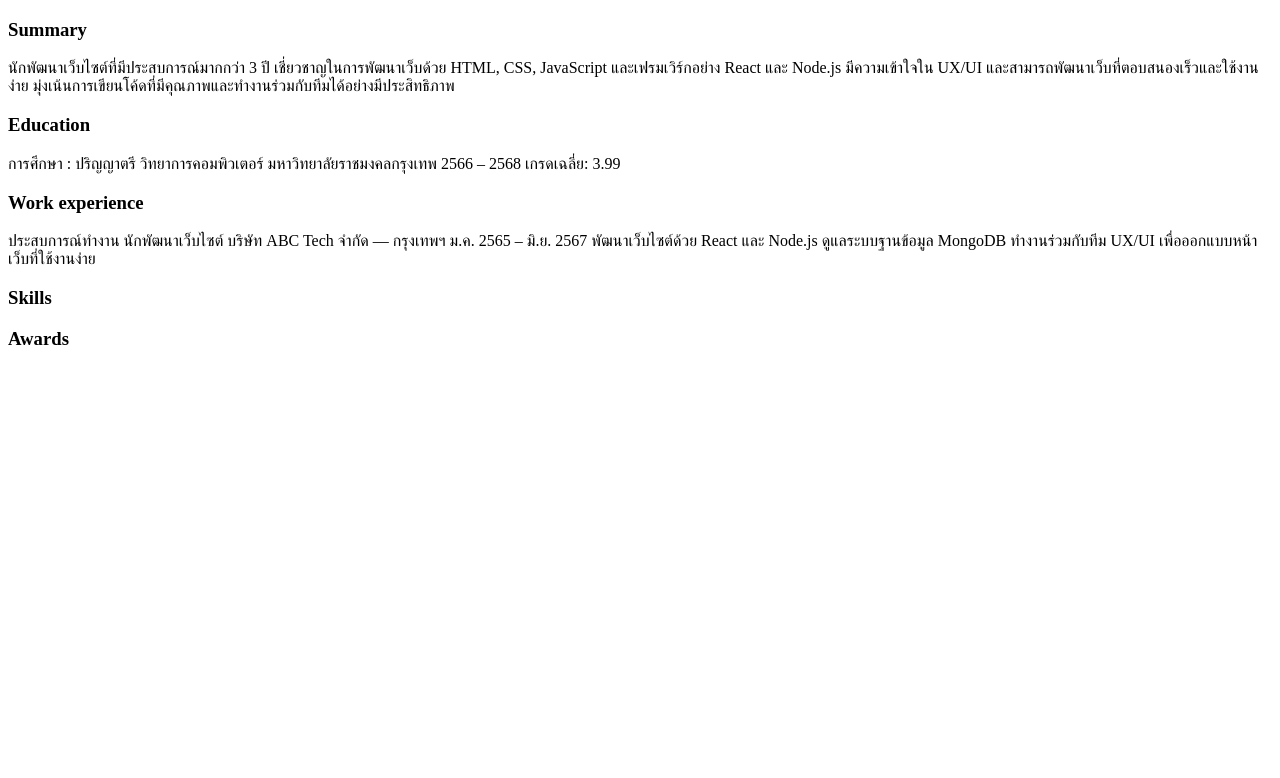
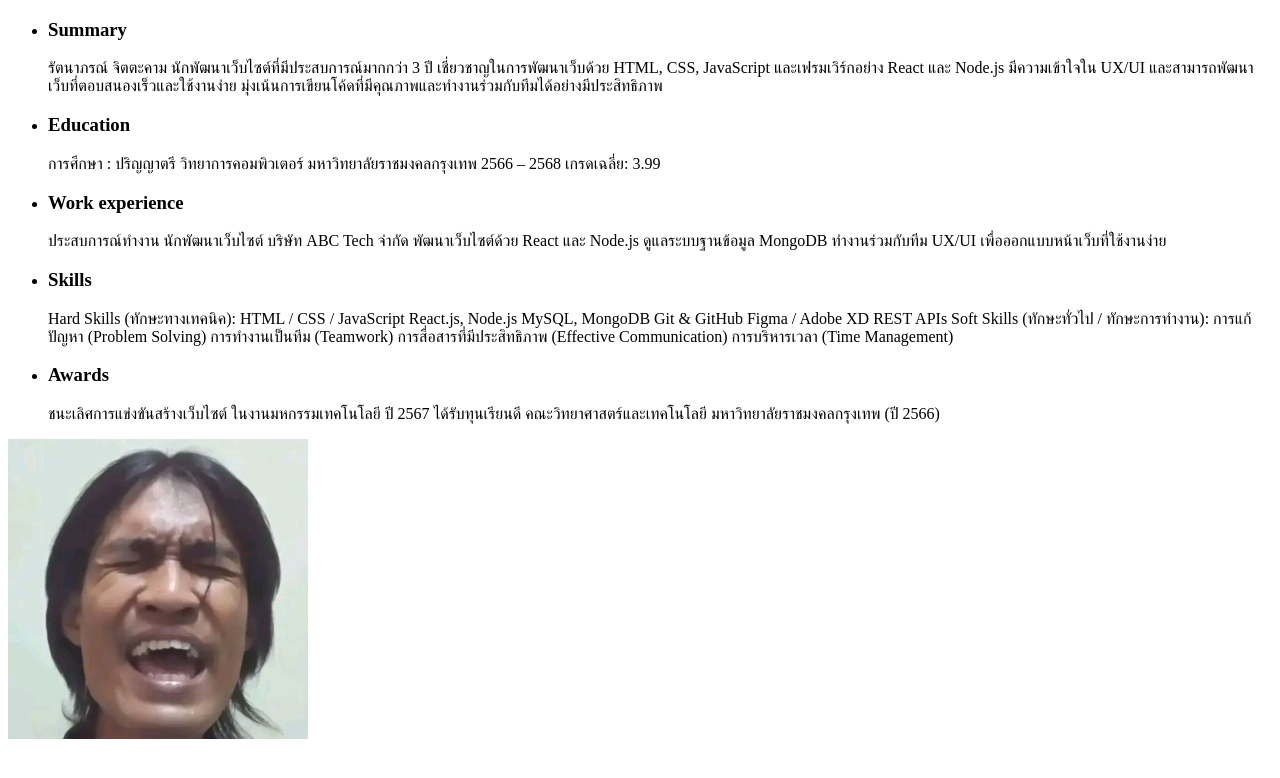
Before and after one commit to rattanaporn1/fild-resume, a plain HTML site: page index.html in a window 1280 px wide. Drawn offline with Linux system fonts and the light colour scheme.

Commit message:
Add files via upload

```diff
--- a/index.html
+++ b/index.html
@@ -6,26 +6,56 @@
     <title>My Resume</title>
 </head>
 <body>
-    <h3>Summary </h3>
+    <ul>
+    <li><h3>Summary </h3>
+    รัตนาภรณ์ จิตตะคาม
     นักพัฒนาเว็บไซต์ที่มีประสบการณ์มากกว่า 3 ปี เชี่ยวชาญในการพัฒนาเว็บด้วย HTML, CSS, JavaScript
     และเฟรมเวิร์กอย่าง React และ Node.js มีความเข้าใจใน UX/UI และสามารถพัฒนาเว็บที่ตอบสนองเร็วและใช้งานง่าย
-    มุ่งเน้นการเขียนโค้ดที่มีคุณภาพและทำงานร่วมกับทีมได้อย่างมีประสิทธิภาพ
-    <h3>Education </h3>
+    มุ่งเน้นการเขียนโค้ดที่มีคุณภาพและทำงานร่วมกับทีมได้อย่างมีประสิทธิภาพ</li>
+    <li><h3>Education </h3>
     การศึกษา : ปริญญาตรี วิทยาการคอมพิวเตอร์
 มหาวิทยาลัยราชมงคลกรุงเทพ 2566 – 2568
-เกรดเฉลี่ย: 3.99
-    <h3>Work experience</h3>
+เกรดเฉลี่ย: 3.99</li>
+    <li><h3>Work experience</h3>
     ประสบการณ์ทำงาน
 นักพัฒนาเว็บไซต์
-บริษัท ABC Tech จำกัด — กรุงเทพฯ
-ม.ค. 2565 – มิ.ย. 2567
+บริษัท ABC Tech จำกัด
 
 พัฒนาเว็บไซต์ด้วย React และ Node.js
 
 ดูแลระบบฐานข้อมูล MongoDB
 
-ทำงานร่วมกับทีม UX/UI เพื่อออกแบบหน้าเว็บที่ใช้งานง่าย
-    <h3>Skills</h3>
-    <h3>Awards</h3>
+ทำงานร่วมกับทีม UX/UI เพื่อออกแบบหน้าเว็บที่ใช้งานง่าย</li>
+    <li><h3>Skills</h3>
+     Hard Skills (ทักษะทางเทคนิค):
+HTML / CSS / JavaScript
+
+React.js, Node.js
+
+MySQL, MongoDB
+
+Git & GitHub
+
+Figma / Adobe XD
+
+REST APIs
+
+ Soft Skills (ทักษะทั่วไป / ทักษะการทำงาน):
+การแก้ปัญหา (Problem Solving)
+
+การทำงานเป็นทีม (Teamwork)
+
+การสื่อสารที่มีประสิทธิภาพ (Effective Communication)
+
+การบริหารเวลา (Time Management)</li>
+    <li><h3>Awards</h3>
+
+ชนะเลิศการแข่งขันสร้างเว็บไซต์ ในงานมหกรรมเทคโนโลยี ปี 2567
+
+ได้รับทุนเรียนดี คณะวิทยาศาสตร์และเทคโนโลยี มหาวิทยาลัยราชมงคลกรุงเทพ (ปี 2566)
+    </li></ul>
+
+<img src="./bb.jpg" alt="" height="300">
+
 </body>
 </html>
```
